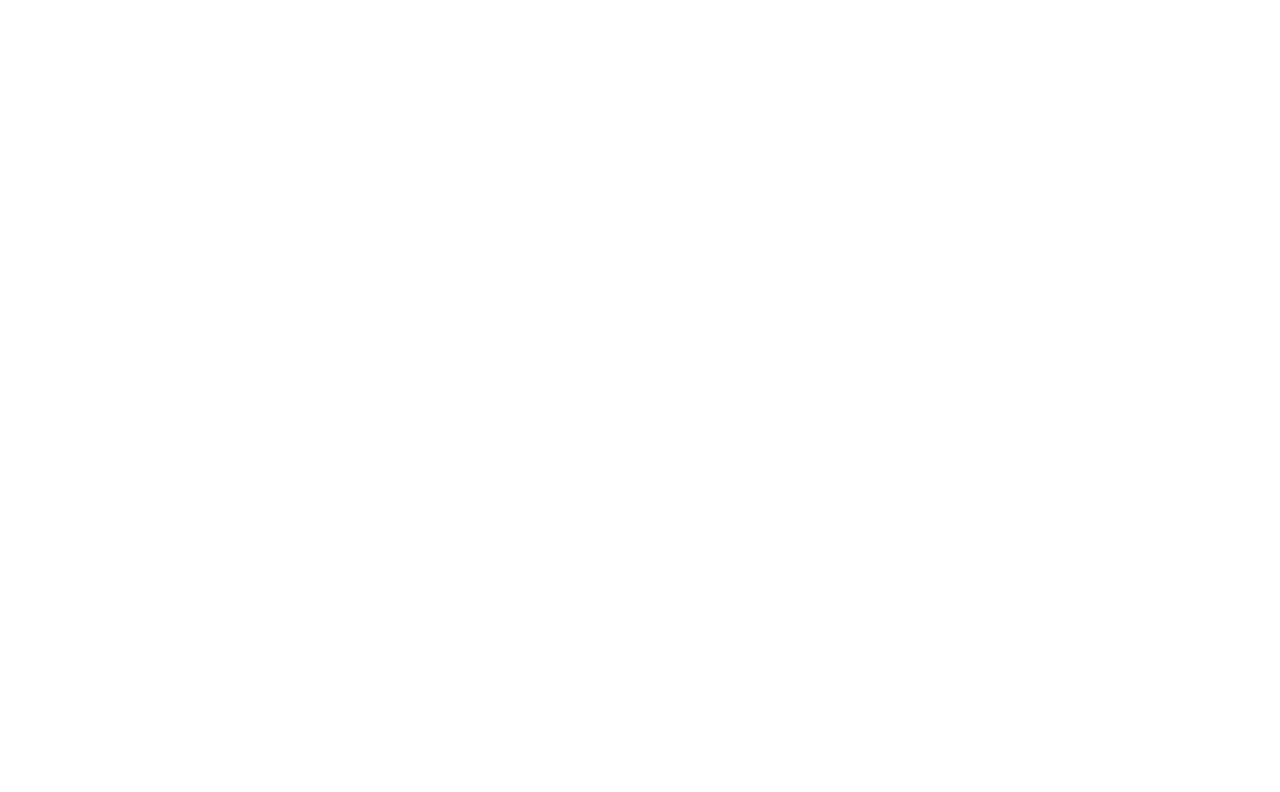
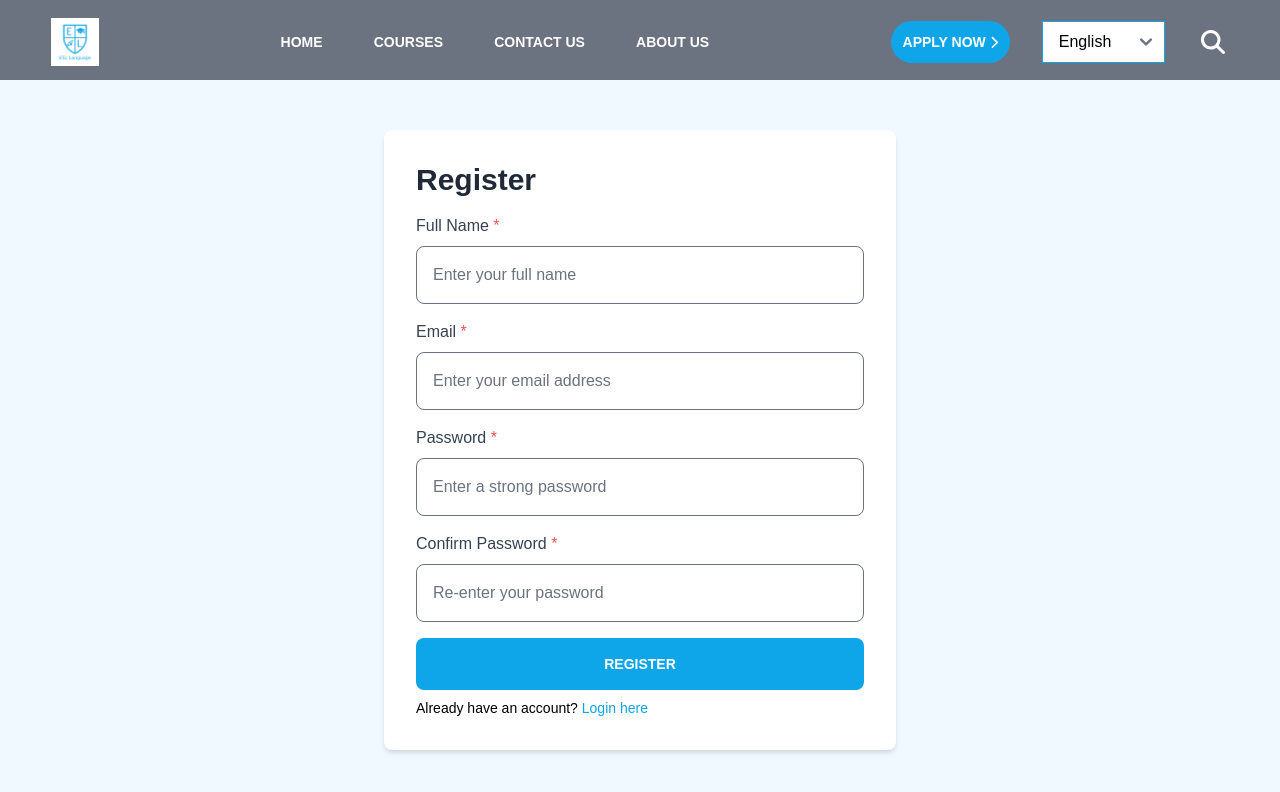
Before and after one commit to KaungZayY/language-school, a Vue app in the folder Frontend/: page /register in a window 1280 px wide. Before the commit this address had no page. Shown: the top 792 px of the page. Built offline with nearby package versions, Linux system fonts and the light colour scheme.

Commit message:
Register & Login UI

```diff
--- /dev/null
+++ b/Frontend/src/components/LoginForm.vue
@@ -0,0 +1,51 @@
+<script setup>
+import { RouterLink } from 'vue-router';
+
+</script>
+
+<template>
+    <section class="flex items-center justify-center min-h-screen bg-sky-50">
+        <div class="max-w-lg w-full mx-auto items-center">
+            <div class="bg-white p-8 rounded-lg shadow-md">
+                <h2 class="text-3xl font-bold text-gray-800 mb-6 text-center">Login</h2>
+                <form>
+                    <!-- Email -->
+                    <div class="mb-6">
+                        <label for="email" class="block text-gray-700 font-medium mb-2">
+                            Email <span class="text-red-500">*</span>
+                        </label>
+                        <input type="email" id="email"
+                            class="w-full p-4 border rounded-lg text-base focus:ring-2 focus:ring-orange-500 focus:outline-none"
+                            placeholder="Enter your email address" />
+                    </div>
+
+                    <!-- Password -->
+                    <div class="mb-6">
+                        <label for="password" class="block text-gray-700 font-medium mb-2">
+                            Password <span class="text-red-500">*</span>
+                        </label>
+                        <input type="password" id="password"
+                            class="w-full p-4 border rounded-lg text-base focus:ring-2 focus:ring-orange-500 focus:outline-none"
+                            placeholder="******" />
+                    </div>
+
+                    <!-- Submit Button -->
+                    <button
+                        class="w-full relative bg-sky-500 text-white p-4 rounded-lg uppercase font-bold text-sm overflow-hidden group">
+                        <span
+                            class="absolute inset-0 bg-orange-500 transition-transform duration-500 transform scale-x-0 origin-left group-hover:scale-x-100"></span>
+                        <span class="relative z-10">
+                            Login
+                        </span>
+                    </button>
+
+                    <p class="text-sm font-light text-black mt-2">
+                        Don’t have an account yet? <RouterLink to="register"
+                            class="font-medium text-sky-500 hover:underline">Sign
+                            up</RouterLink>
+                    </p>
+                </form>
+            </div>
+        </div>
+    </section>
+</template>
--- /dev/null
+++ b/Frontend/src/components/RegisterForm.vue
@@ -0,0 +1,71 @@
+<script setup>
+import { RouterLink } from 'vue-router';
+
+</script>
+
+<template>
+    <section class="flex items-center justify-center pt-[60px] md:pt-[80px] min-h-screen bg-sky-50">
+        <div class="max-w-lg w-full mx-auto">
+            <div class="bg-white p-8 rounded-lg shadow-md">
+                <h2 class="text-3xl font-bold text-gray-800 mb-4 text-left">Register</h2>
+                <form>
+                    <!-- Full Name -->
+                    <div class="mb-4">
+                        <label for="name" class="block text-gray-700 font-medium mb-2">
+                            Full Name <span class="text-red-500">*</span>
+                        </label>
+                        <input type="text" id="name"
+                            class="w-full p-4 border rounded-lg text-base focus:ring-2 focus:ring-orange-500 focus:outline-none"
+                            placeholder="Enter your full name" />
+                    </div>
+
+                    <!-- Email -->
+                    <div class="mb-4">
+                        <label for="email" class="block text-gray-700 font-medium mb-2">
+                            Email <span class="text-red-500">*</span>
+                        </label>
+                        <input type="email" id="email"
+                            class="w-full p-4 border rounded-lg text-base focus:ring-2 focus:ring-orange-500 focus:outline-none"
+                            placeholder="Enter your email address" />
+                    </div>
+
+                    <!-- Password -->
+                    <div class="mb-4">
+                        <label for="password" class="block text-gray-700 font-medium mb-2">
+                            Password <span class="text-red-500">*</span>
+                        </label>
+                        <input type="password" id="password"
+                            class="w-full p-4 border rounded-lg text-base focus:ring-2 focus:ring-orange-500 focus:outline-none"
+                            placeholder="Enter a strong password" />
+                    </div>
+
+                    <!-- Confirm Password -->
+                    <div class="mb-4">
+                        <label for="confirm-password_confirmation" class="block text-gray-700 font-medium mb-2">
+                            Confirm Password <span class="text-red-500">*</span>
+                        </label>
+                        <input type="password" id="confirm-password_confirmation"
+                            class="w-full p-4 border rounded-lg text-base focus:ring-2 focus:ring-orange-500 focus:outline-none"
+                            placeholder="Re-enter your password" />
+                    </div>
+
+                    <!-- Submit Button -->
+                    <button
+                        class="w-full relative bg-sky-500 text-white p-4 rounded-lg uppercase font-bold text-sm overflow-hidden group">
+                        <span
+                            class="absolute inset-0 bg-orange-500 transition-transform duration-500 transform scale-x-0 origin-left group-hover:scale-x-100"></span>
+                        <span class="relative z-10">
+                            Register
+                        </span>
+                    </button>
+                    <p class="text-sm font-light text-black mt-2">
+                        Already have an account? <RouterLink to="login"
+                            class="font-medium text-sky-500 hover:underline">Login
+                            here</RouterLink>
+                    </p>
+                </form>
+            </div>
+        </div>
+    </section>
+
+</template>
--- a/Frontend/src/router/index.js
+++ b/Frontend/src/router/index.js
@@ -2,6 +2,8 @@ import { createRouter, createWebHistory } from 'vue-router'
 import HomeView from '../views/HomeView.vue'
 import AboutUsView from '../views/AboutUsView.vue'
 import ContactUsView from '@/views/ContactUsView.vue'
+import LoginView from '@/views/LoginView.vue'
+import RegisterView from '@/views/RegisterView.vue'
 
 const router = createRouter({
   history: createWebHistory(import.meta.env.BASE_URL),
@@ -10,6 +12,16 @@ const router = createRouter({
       path: '/',
       name: 'home',
       component: HomeView,
+    },
+    {
+      path: '/login',
+      name: 'login',
+      component: LoginView,
+    },
+    {
+      path: '/register',
+      name: 'register',
+      component: RegisterView,
     },
     {
       path: '/about',
--- /dev/null
+++ b/Frontend/src/views/LoginView.vue
@@ -0,0 +1,10 @@
+<script setup>
+import Navbar from '@/components/Navbar.vue'
+import LoginForm from '@/components/LoginForm.vue';
+
+</script>
+
+<template>
+    <Navbar customClass="bg-gray-500"/>
+    <LoginForm />
+</template>
--- /dev/null
+++ b/Frontend/src/views/RegisterView.vue
@@ -0,0 +1,10 @@
+<script setup>
+import Navbar from '@/components/Navbar.vue'
+import RegisterForm from '@/components/RegisterForm.vue';
+
+</script>
+
+<template>
+    <Navbar customClass="bg-gray-500"/>
+    <RegisterForm />
+</template>
```
